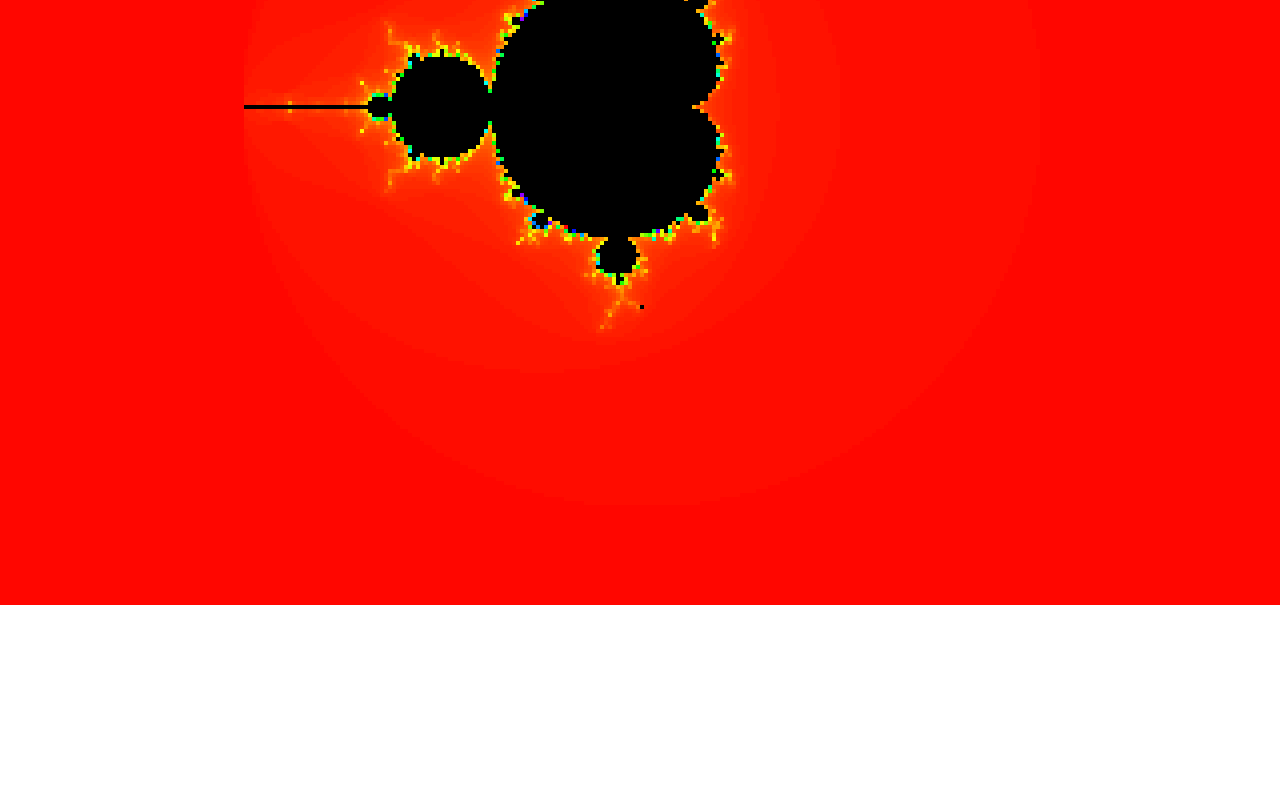
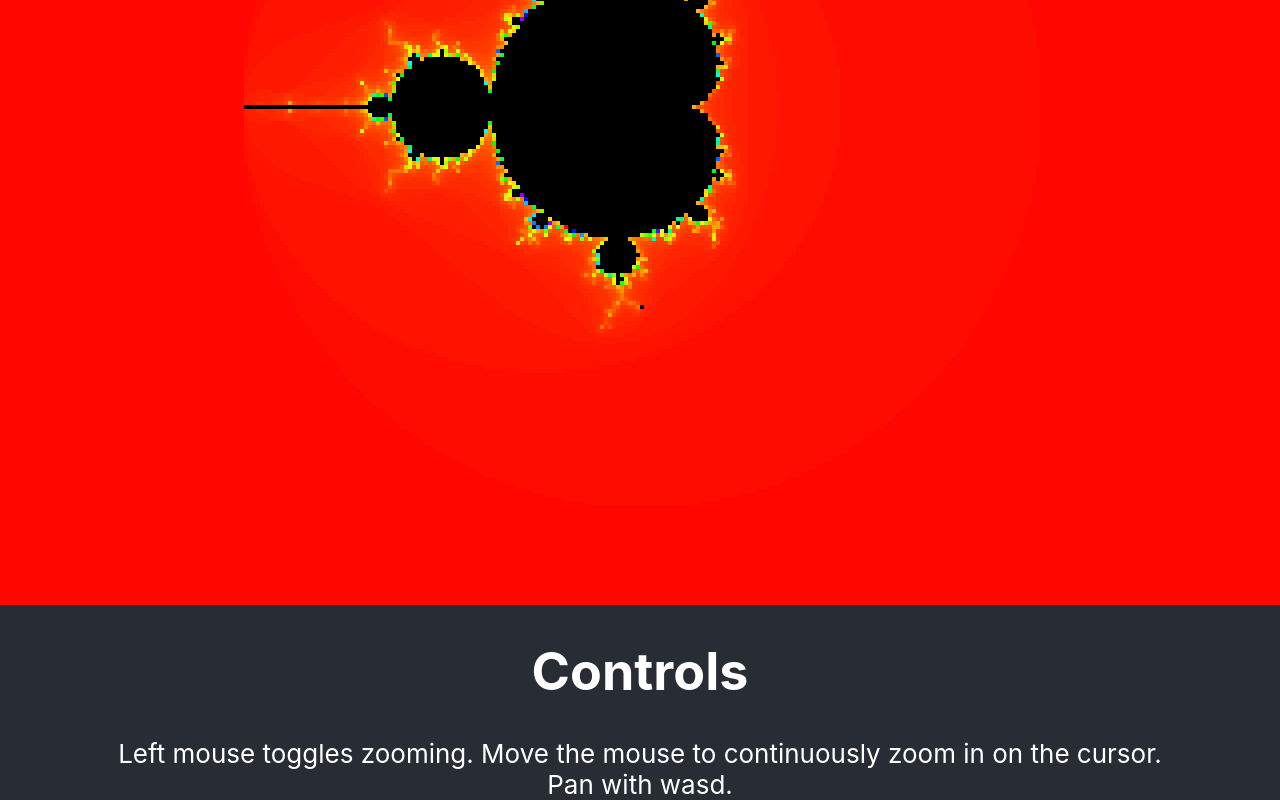
Before and after one commit to AdrikGG/Mandelbrot, a React (Create React App) app: page / in a window 1280 px wide. Shown: the part 395-1195 px from the top of the page. Before the commit the page ends 1000 px from the top, so only its background shows below. Built offline with nearby package versions, Linux system fonts and the light colour scheme.

Commit message:
Comments, README, display controls

```diff
--- a/package.json
+++ b/package.json
@@ -10,6 +10,7 @@
     "@types/node": "^16.18.76",
     "@types/react": "^18.2.48",
     "@types/react-dom": "^18.2.18",
+    "gh-pages": "^6.1.1",
     "react": "^18.2.0",
     "react-dom": "^18.2.0",
     "react-scripts": "5.0.1",
@@ -20,7 +21,9 @@
     "start": "react-scripts start",
     "build": "react-scripts build",
     "test": "react-scripts test",
-    "eject": "react-scripts eject"
+    "eject": "react-scripts eject",
+    "predeploy": "npm run build",
+    "deploy": "gh-pages -d build"
   },
   "eslintConfig": {
     "extends": [
--- a/src/App.tsx
+++ b/src/App.tsx
@@ -6,9 +6,9 @@ function App() {
   let canvas = null;
   let context: CanvasRenderingContext2D | null = null;
 
-  let plotWidth = 1600;
-  let plotHeight = 1000;
-  let iterations = 300;
+  const plotWidth = 1600;
+  const plotHeight = 1000;
+  const iterations = 300;
 
   const [xMin, setXMin] = useState(-(plotWidth / 400));
   const [yMin, setYMin] = useState(-(plotHeight / 400));
@@ -52,9 +52,9 @@ function App() {
         }
 
         // Assign color based on the number of iterations
-        const hue = (i % 255) / 255; // Normalize to the range [0, 1]
+        const hue = (i % 255) / 255;
         const saturation = 1.0;
-        const lightness = i < 255 ? 0.5 : 0; // Set background to black
+        const lightness = i < 255 ? 0.5 : 0;
 
         // Convert HSL to RGB
         const rgbColor = hslToRgb(hue, saturation, lightness);
@@ -102,6 +102,7 @@ function App() {
       return;
     }
 
+    // get mouse coordinates relative to the canvas
     const left =
       window.innerWidth > plotWidth ? (window.innerWidth - plotWidth) / 2 : 0;
     const top =
@@ -111,9 +112,11 @@ function App() {
     const mouseX = e.pageX - left;
     const mouseY = e.pageY - top;
 
+    // calculate the view width and height in the complex plane
     const compW = xMax - xMin;
     const compH = yMax - yMin;
 
+    // calculate the mouse position as a percentage from bottom left to top right
     const percentX = mouseX / plotWidth;
     const percentY = 1 - mouseY / plotHeight;
 
@@ -123,12 +126,15 @@ function App() {
     const zoomFactor = 1.05;
     const newScale = scale * zoomFactor;
 
+    // calculate new view width and height in the complex plane after zoom
     const newCompW = compW / zoomFactor;
     const newCompH = compH / zoomFactor;
 
+    // calculate the new point in the complex plane for the bottom left corner of the view
     const newXMin = xMin + (compW - newCompW) * percentX;
     const newYMin = yMin + (compH - newCompH) * (1 - percentY);
 
+    // calculate the new point in the complex plane for the top right corner of the view
     const newXMax = newXMin + newCompW;
     const newYMax = newYMin + newCompH;
 
@@ -139,10 +145,6 @@ function App() {
     setYMax(newYMax);
     setScale(newScale);
   };
-
-  // const handleZoomOut = (e: React.MouseEvent) => {
-  //   setScale(scale / 1.2);
-  // };
 
   const handleKey = (e: React.KeyboardEvent) => {
     if (e.key === 'w') {
@@ -174,6 +176,12 @@ function App() {
           // onMouseUp={() => setZooming(false)}
           onKeyDown={(e) => handleKey(e)}
         ></canvas>
+        <h1>Controls</h1>
+        <div>
+          Left mouse toggles zooming. Move the mouse to continuously zoom in on
+          the cursor.
+        </div>
+        <div>Pan with wasd.</div>
       </header>
     </div>
   );
```
Also changed, not shown: 2 other files (tests, documents, lock files or other folders).
